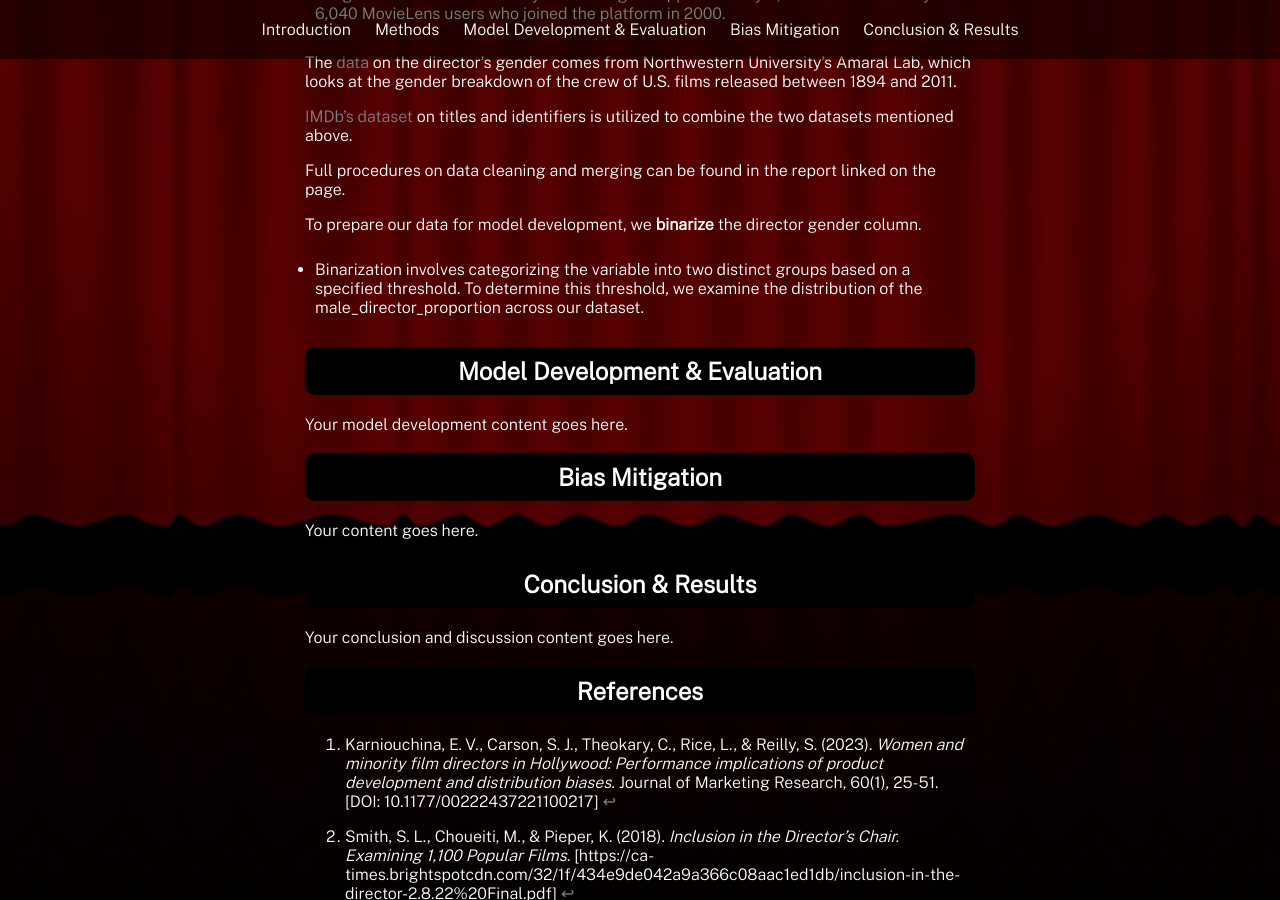
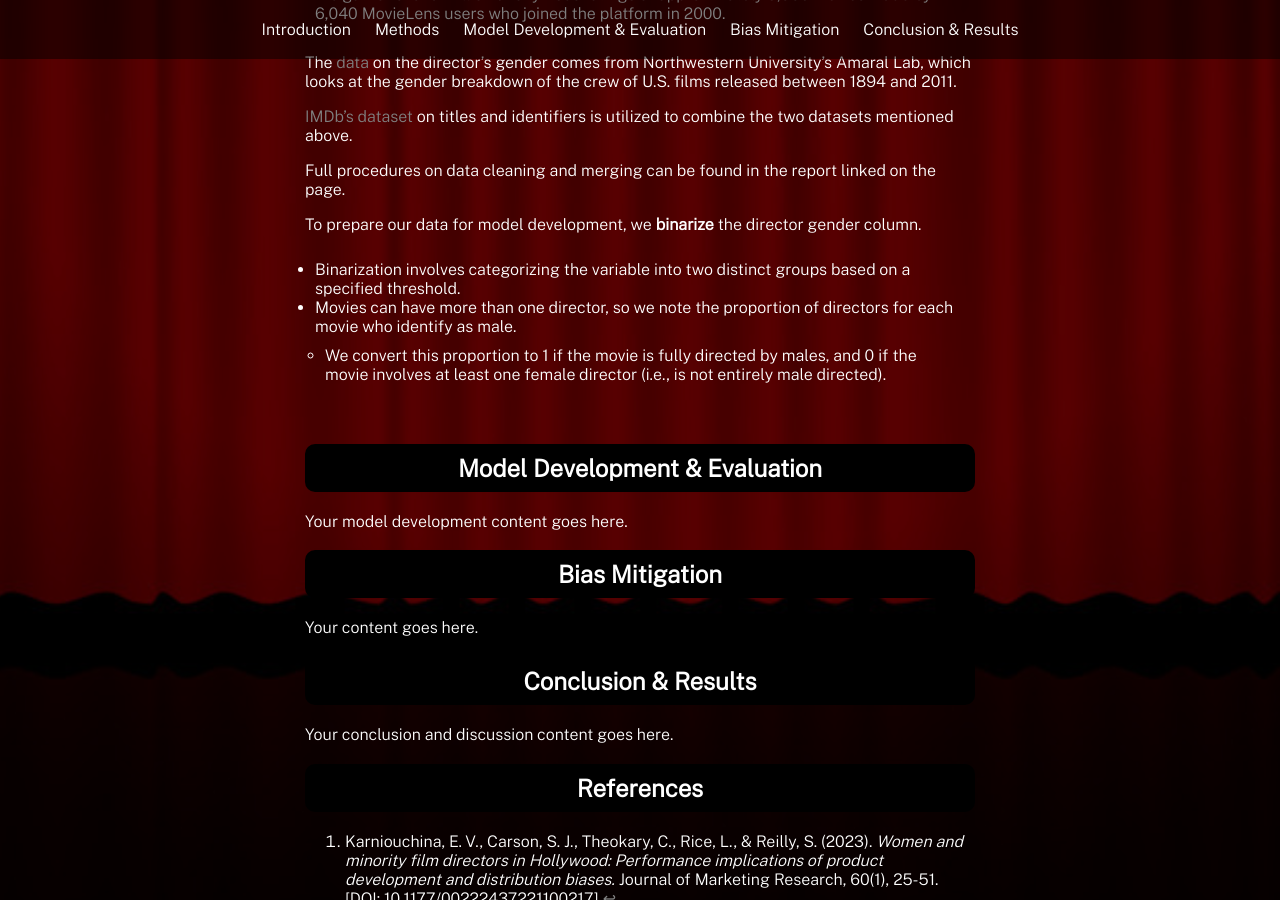
Before and after one commit to michael-garciaperez/DSC180A-Methodology-5, a Jekyll site: the page built from index.md, in a window 1280 px wide and 900 px high, scrolled down 1602 px. Built offline with Jekyll 4.4.1, drawn with Linux system fonts in a browser that asks for light colours.

Commit message:
Update index.md

```diff
--- a/index.md
+++ b/index.md
@@ -6,25 +6,25 @@ title: "Mitigating Director Gender Bias in Movie Recommender Systems"
 ## Introduction
 
 Studies in sociology and media studies have revealed a **gender gap** in the film industry, with an **underrepresentation** of **female directors** in film production.
--     In over 2000 films released between 1994 and 2016, only **5%** of the directors were **female**.[[^1]]
--     In top-grossing films released between 2007 and 2021, the ratio of **male to female** directors was **11:1**.[[^2]]
+- In over 2000 films released between 1994 and 2016, only **5%** of the directors were **female**.[[^1]]
+- In top-grossing films released between 2007 and 2021, the ratio of **male to female** directors was **11:1**.[[^2]]
 
 The implications of this disparity on recommendation systems are not widely researched.
--     Most studies look at bias from a statistical perspective (e.g., popularity bias).
+- Most studies look at bias from a statistical perspective (e.g., popularity bias).
 
 Many content distribution platforms (like Netflix) utilize recommendation models for personalized user content.
--     A recommender system filters information (e.g., user and item data) to provide personalized suggestions to users.
--     We investigate whether this gender bias is embedded into various recommendation models, developed using different similarity metrics and algorithms.
+- A recommender system filters information (e.g., user and item data) to provide personalized suggestions to users.
+- We investigate whether this gender bias is embedded into various recommendation models, developed using different similarity metrics and algorithms.
 
 Widely adopted bias mitigation tools (e.g., [IBM's AI Fairness 360](https://aif360.readthedocs.io/en/stable/index.html)) are optimized for **regression** and **classification** tasks, not recommendation tasks.
--     Our project fills this gap by investigating whether bias mitigation techniques developed for regression and classification tasks can be **extended to recommendation systems**.
+- Our project fills this gap by investigating whether bias mitigation techniques developed for regression and classification tasks can be **extended to recommendation systems**.
 
 Our aim is to develop a **fair** movie recommender system that minimizes biases associated with the **director's gender**.
 
 ## Methods
 
 The [data](https://grouplens.org/datasets/movielens/1m/) for **user ratings** is sourced from [MovieLens](https://movielens.org/), an online platform that provides personalized movie recommendations based on users' viewing preferences and rating history.
--     We gather over a million anonymous ratings of approximately 3,900 movies made by 6,040 MovieLens users who joined the platform in 2000.
+- We gather over a million anonymous ratings of approximately 3,900 movies made by 6,040 MovieLens users who joined the platform in 2000.
 
 The [data](https://figshare.com/articles/dataset/U_S_movies_with_gender-disambiguated_actors_directors_and_producers/4967876) on the director's gender comes from Northwestern University's Amaral Lab, which looks at the gender breakdown of the crew of U.S. films released between 1894 and 2011.
 
@@ -33,7 +33,9 @@ The [data](https://figshare.com/articles/dataset/U_S_movies_with_gender-disambig
 Full procedures on data cleaning and merging can be found in the report linked on the page.
 
 To prepare our data for model development, we **binarize** the director gender column.
--     Binarization involves categorizing the variable into two distinct groups based on a specified threshold. To determine this threshold, we examine the distribution of the male_director_proportion across our dataset.
+- Binarization involves categorizing the variable into two distinct groups based on a specified threshold.
+- Movies can have more than one director, so we note the proportion of directors for each movie who identify as male.
+    - We convert this proportion to 1 if the movie is fully directed by males, and 0 if the movie involves at least one female director (i.e., is not entirely male directed).
 
 ## Model Development & Evaluation
 
```
